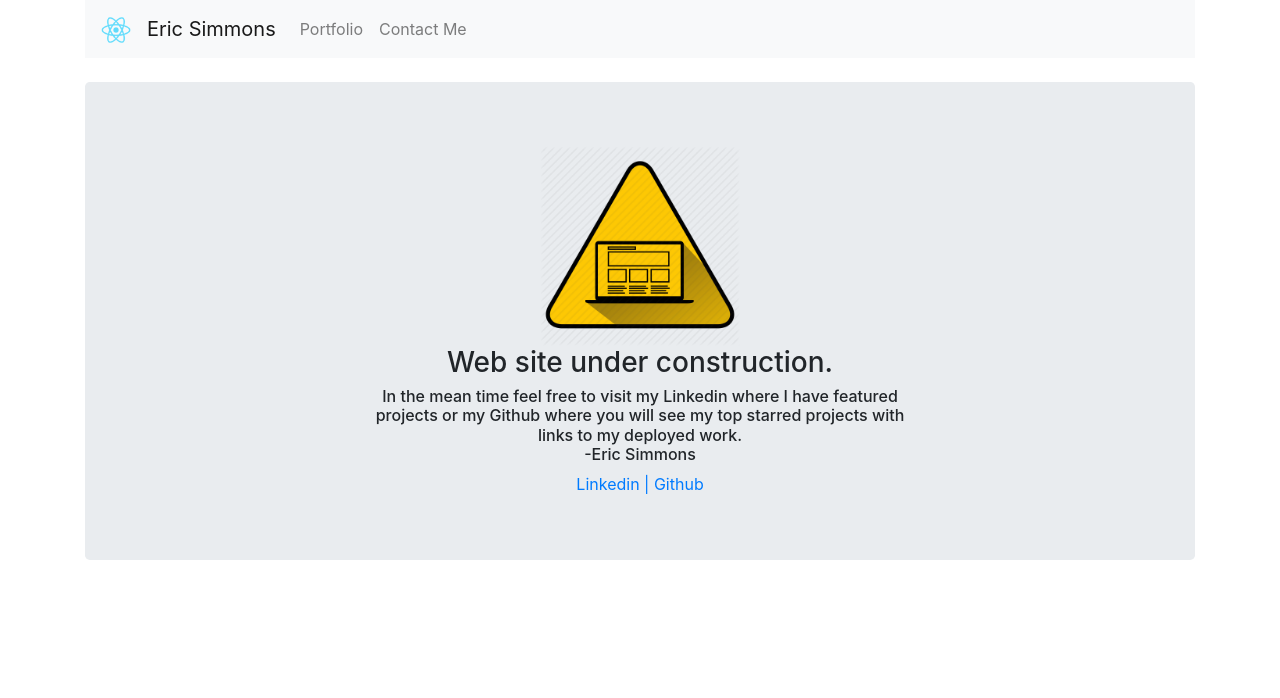
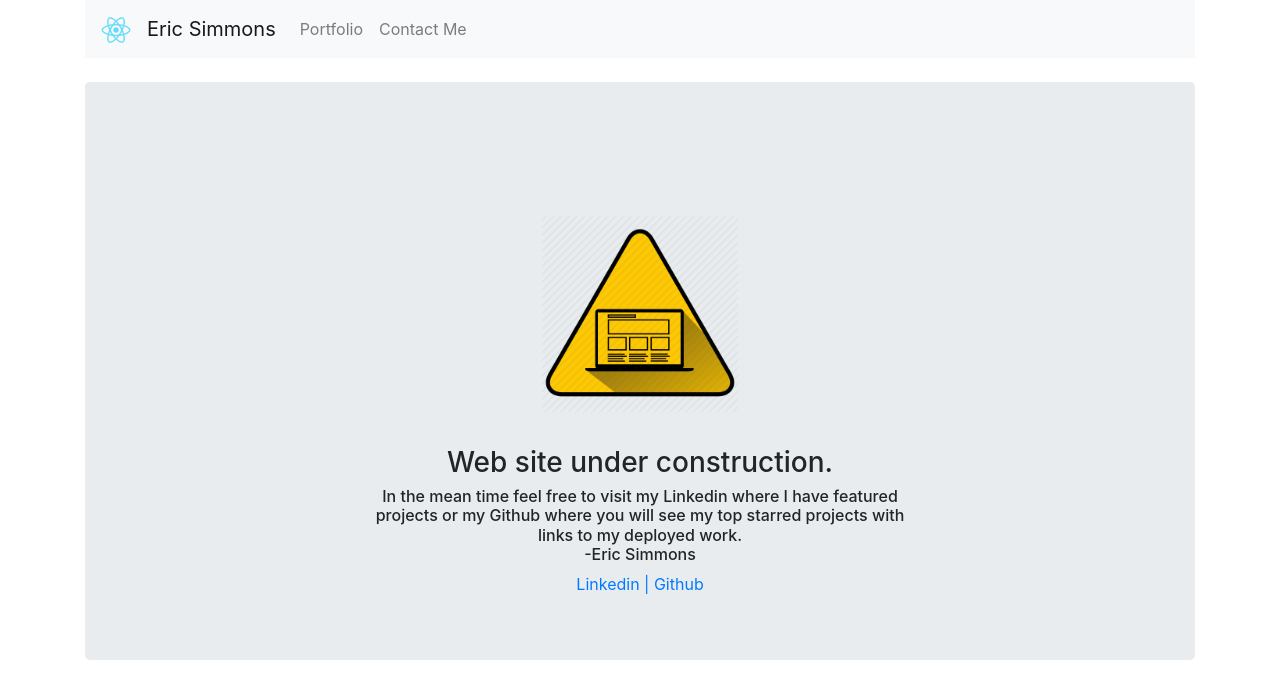
Before and after one commit to EricEnergy/mern-My-Portfolio, a React (Create React App) app: page / in a window 1280 px wide. Shown: the top 698 px of the page. Built offline with nearby package versions, Linux system fonts and the light colour scheme.

Commit message:
gh-pages update

```diff
--- /dev/null
+++ b/public/css/base.css
@@ -0,0 +1,3 @@
+.powder {
+    font-size: 100px;
+}
--- a/public/index.html
+++ b/public/index.html
@@ -10,6 +10,7 @@
       content="Web site created using create-react-app"
     />
     <link rel="apple-touch-icon" href="%PUBLIC_URL%/logo192.png" />
+    <link rel="stylesheet" href="%PUBLIC_URL%/css/base.css" />
     <!--
       manifest.json provides metadata used when your web app is installed on a
       user's mobile device or desktop. See https://developers.google.com/web/fundamentals/web-app-manifest/
--- a/src/App.css
+++ b/src/App.css
@@ -11,6 +11,10 @@
   .App-logo {
     animation: App-logo-spin infinite 20s linear;
   }
+}
+
+.powder {
+  font-size: 100px !important;
 }
 
 .App-header {
--- a/src/components/main.js
+++ b/src/components/main.js
@@ -6,6 +6,7 @@ import Row from 'react-bootstrap/Row';
 import Col from 'react-bootstrap/Col';
 import logo from '../images/underc.png';
 
+
 export default class TodosList extends Component {
     render() {
         return (
@@ -13,11 +14,11 @@ export default class TodosList extends Component {
                 <Jumbotron>
                     <Row>
                         <Col> </Col>
-                        <Col className="text-center"><img src={logo} height="200" width="200" margi="auto" alt="Logo" /></Col>
+                        <Col className="text-center powder"><img src={logo} height="200" width="200" margi="auto" alt="Logo" /></Col>
                         <Col> </Col>
                     </Row>
                     <Row>
-                        <Col className="text-center"><h3>Web site under construction.</h3></Col>
+                        <Col className="text-center powder"><h3>Web site under construction.</h3></Col>
                     </Row>
                     <Row className="text-center">
                         <Col> </Col>
--- a/src/index.css
+++ b/src/index.css
@@ -11,3 +11,7 @@ code {
   font-family: source-code-pro, Menlo, Monaco, Consolas, 'Courier New',
     monospace;
 }
+
+.powder {
+  font-size: 200px !important;
+}
```
Also changed, not shown: package.json (+7 -1 lines), 1 other file (tests, documents, lock files or other folders).
